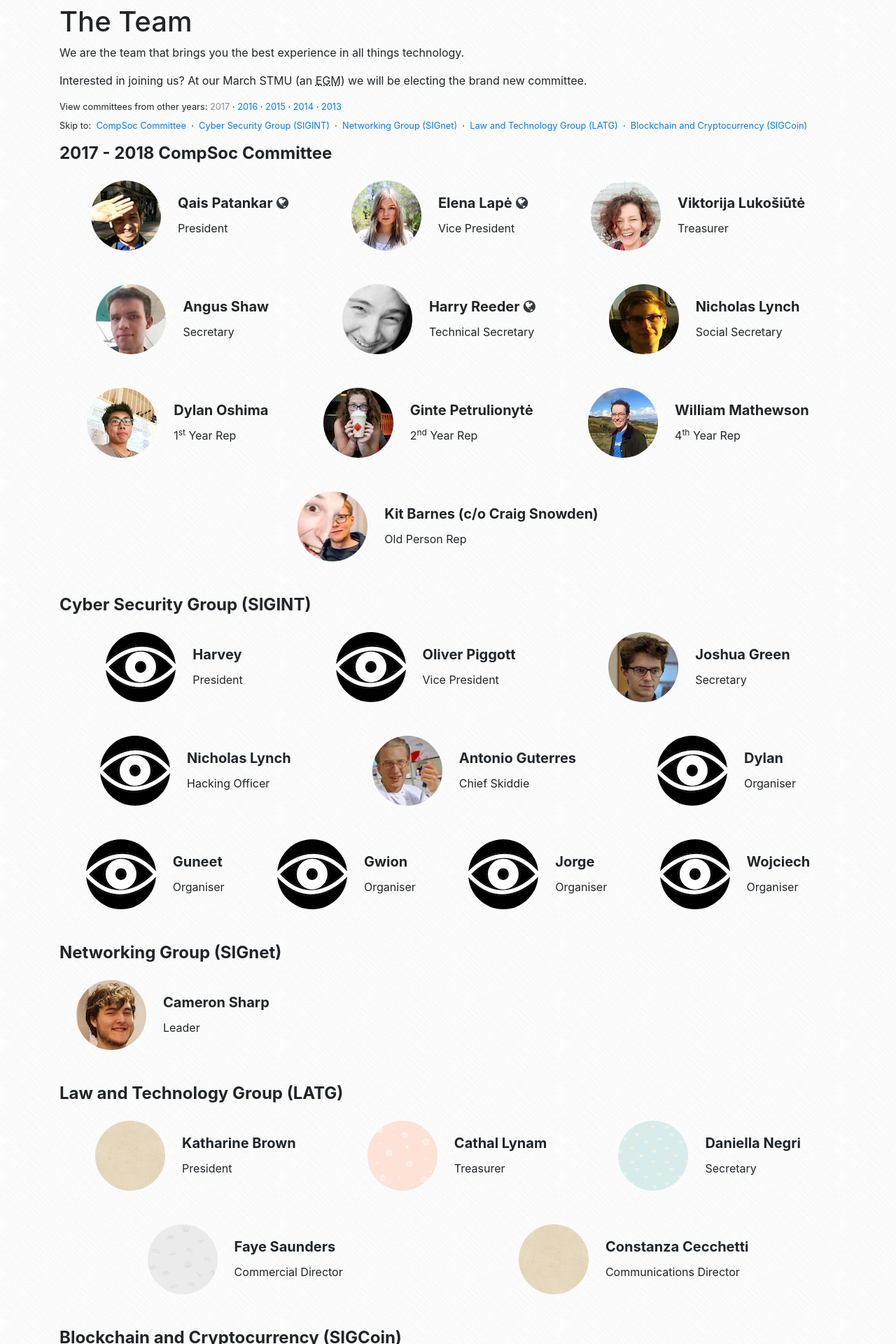
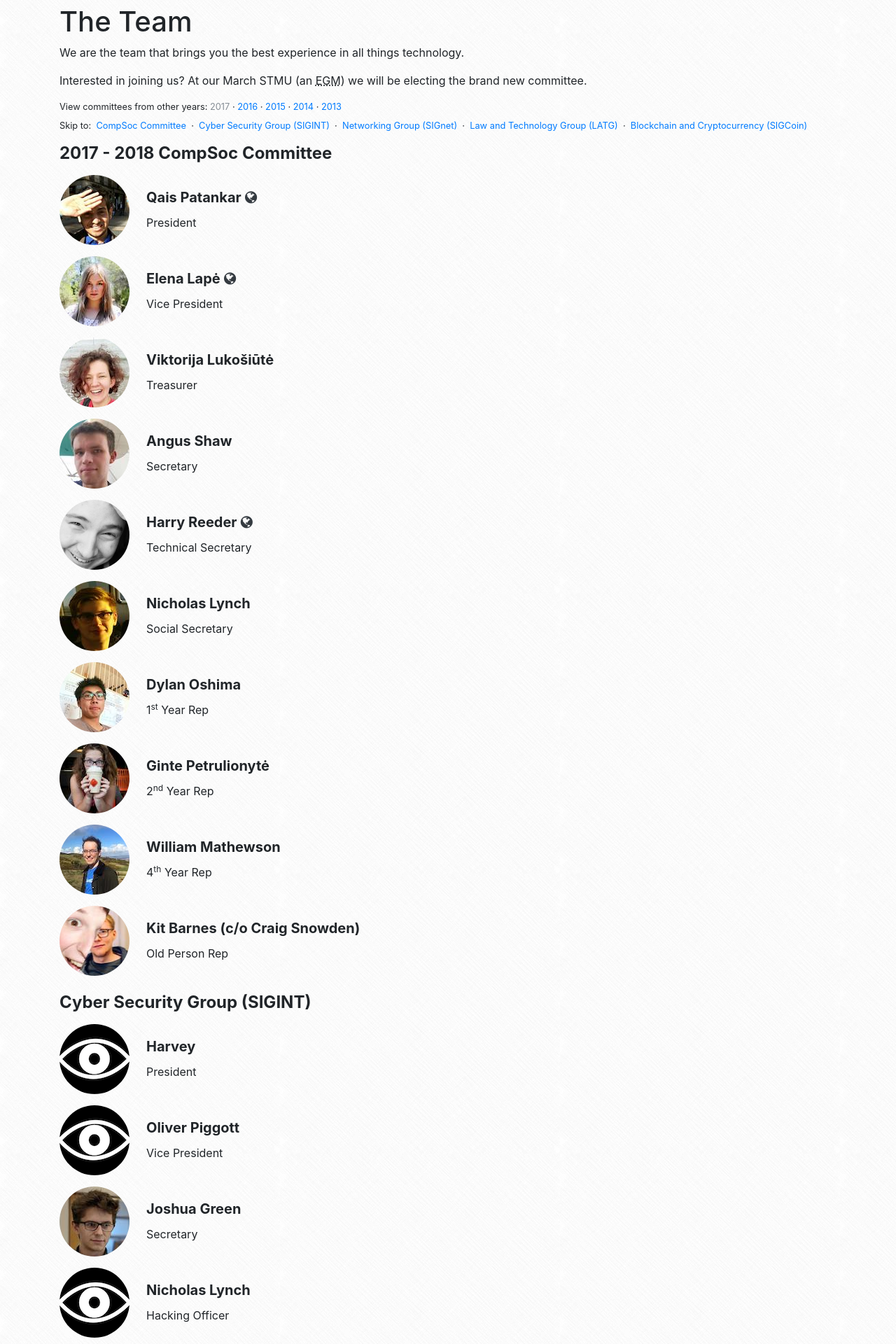
Before and after one commit to compsoc-edinburgh/website, a Jekyll site: the page built from _pages/team.html, in a window 1280 px wide. Shown: the part 352-2272 px from the top of the page at 70% size. Built offline with Jekyll 4.4.1, drawn with Linux system fonts in a browser that asks for light colours; nearby versions of some CDN libraries.

Commit message:
Revert "improve team page"
This reverts commit d72cedd26b65c44e4d5abcdd459e36c81bd0d0ba.

```diff
--- a/_pages/team.html
+++ b/_pages/team.html
@@ -71,9 +71,9 @@
 							{% endif %}
 						</div>
 
-						<div class="d-flex flex-wrap justify-content-around align-items-baseline">
+						<div class="d-flex flex-column align-items-baseline">
 							{% for member in team.members %}
-								<span class='d-flex justify-content-center justify-content-md-start m-4'>
+								<span class='d-flex justify-content-center justify-content-md-start mt-3'>
 									{% if member.img %}
 										<img src="/static/img/team/{{ member.img }}" width=100 height=100 class="team-avatar" alt="{{ member.name }}">
 									{% else %}
```
